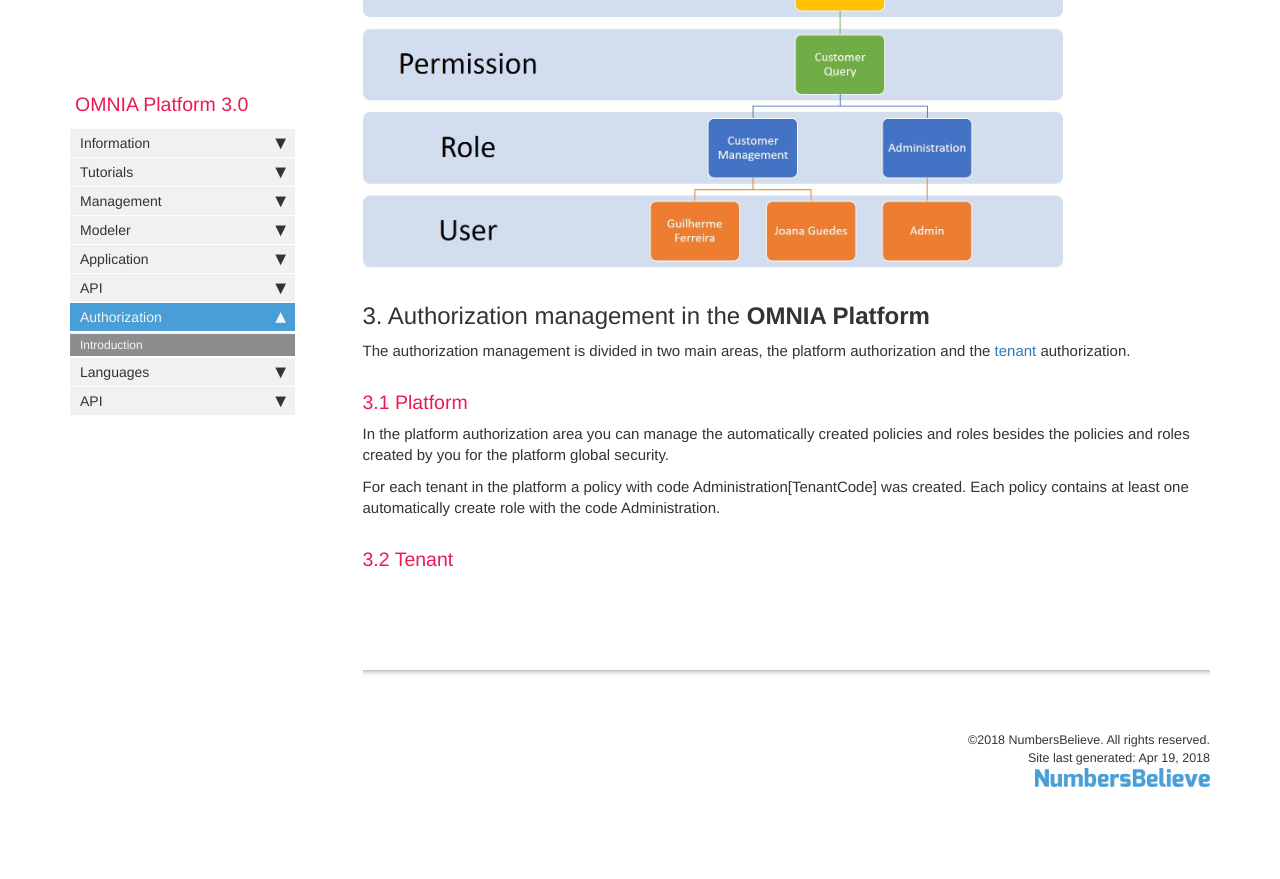
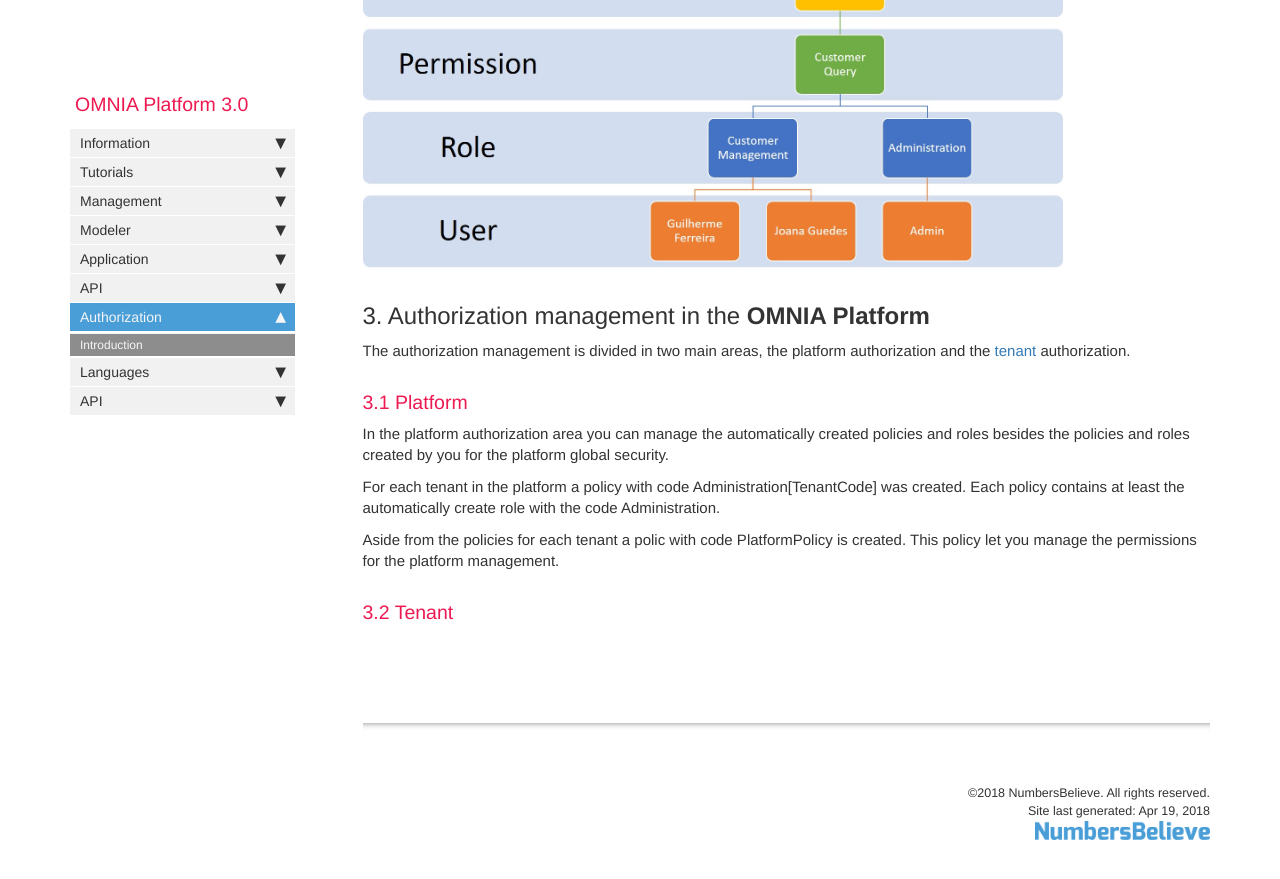
Before and after one commit to daniel8lopes/omnia3, a Jekyll site: the page built from docs/pages/omnia3/Authorization/omnia3_authorization.md, in a window 1280 px wide and 900 px high, scrolled down 731 px. Shown: the top 879 px of the window. Built offline with Jekyll 4.4.1, drawn with Linux system fonts in a browser that asks for light colours; nearby versions of some CDN libraries; comment, search, counter and statistics services are not loaded; before the commit the page ends 1578 px from its top, so only the background shows below that.

Commit message:
Added details

```diff
--- a/docs/pages/omnia3/Authorization/omnia3_authorization.md
+++ b/docs/pages/omnia3/Authorization/omnia3_authorization.md
@@ -28,6 +28,8 @@ The authorization management is divided in two main areas, the platform authoriz
 
 In the platform authorization area you can manage the automatically created policies and roles besides the policies and roles created by you for the platform global security.
 
-For each tenant in the platform a policy with code Administration[TenantCode] was created. Each policy contains at least one automatically create role with the code Administration.
+For each tenant in the platform a policy with code Administration[TenantCode] was created. Each policy contains at least the automatically create role with the code Administration.
+
+Aside from the policies for each tenant a polic with code PlatformPolicy is created. This policy let you manage the permissions for the platform management.
 
 ### 3.2 Tenant
```
